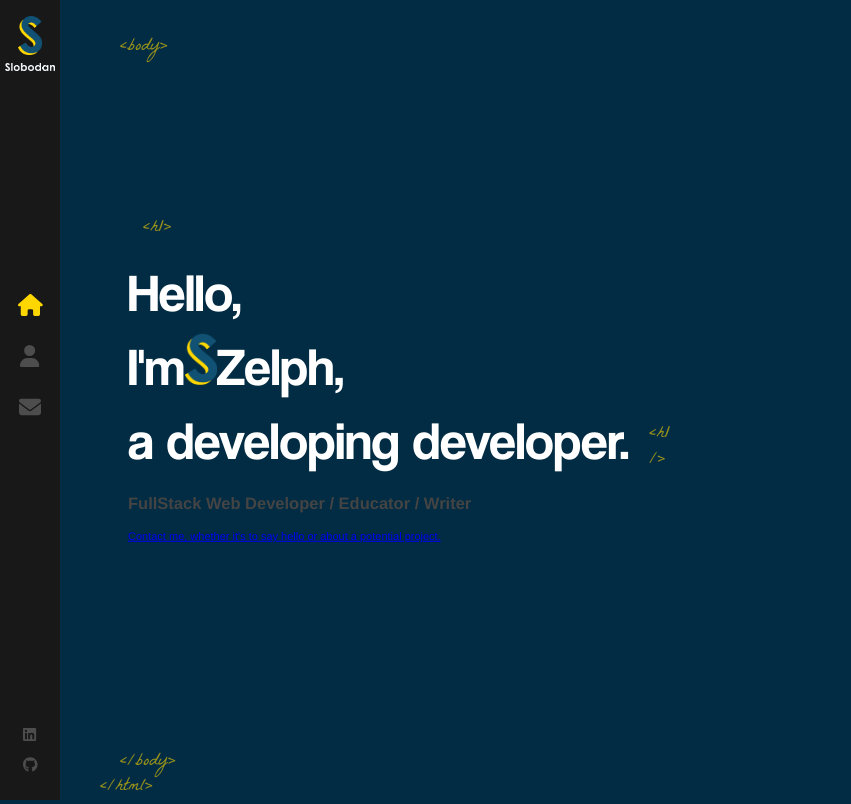
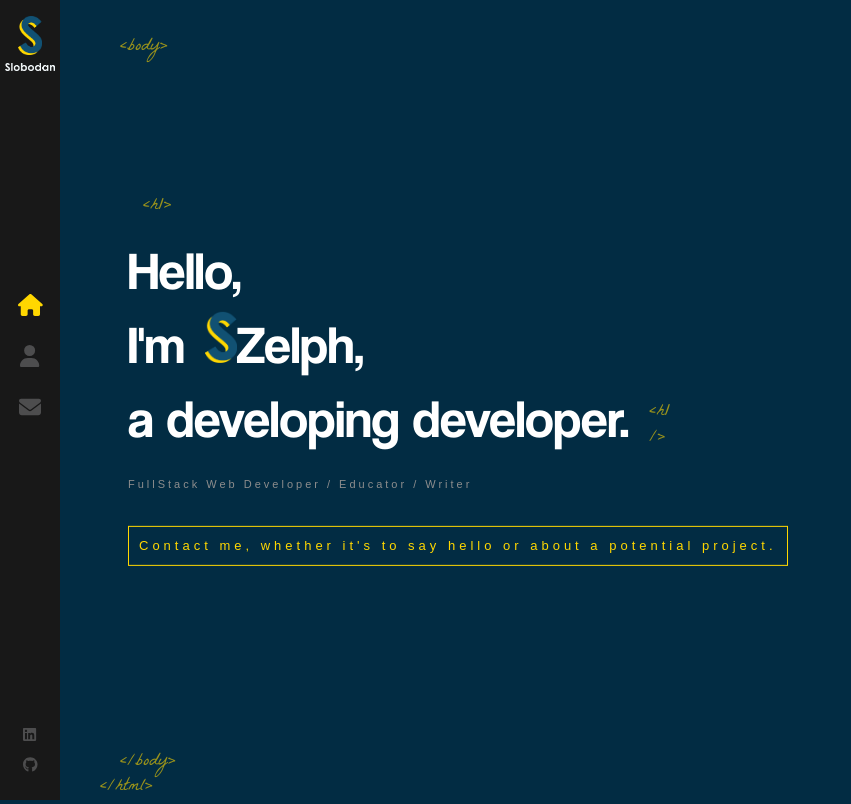
Before and after one commit to BBurleigh/React-Portfolio, a React (Create React App) app: page / in a window 1280 px wide. Shown: the whole page, without its empty margins (0-851 px from the left). Built offline with nearby package versions, Linux system fonts and the light colour scheme.

Commit message:
styled the contact me button

```diff
--- a/src/App.js
+++ b/src/App.js
@@ -13,6 +13,6 @@
       </Routes>
     </>
   );
-}
+};
 
 export default App;
--- a/src/components/Home/index.scss
+++ b/src/components/Home/index.scss
@@ -41,6 +41,41 @@
 
         img {
             width: 32px;
+            margin-left: 20px;
+            opacity: 0;
+            height: auto;
+            animation: rotateIn 1s linear both;
+            animation-delay: 1.4s;
+        }
+    }
+
+    h2 {
+        color: #8d8d8d;
+        margin-top: 20px;
+        font-weight: 400;
+        font-size: 11px;
+        font-family: sans-serif;
+        letter-spacing: 3px;
+        animation: fadeIn 1s 1.8s backwards;
+    }
+
+    .flat-button {
+        color: #ffd700;
+        font-size: 13px;
+        font-weight: 400;
+        letter-spacing: 4px;
+        font-family: sans-serif;
+        text-decoration: none;
+        padding: 10px 10px;
+        border: 1px solid #ffd700;
+        margin-top: 25px;
+        float: left;
+        animation: fadeIn 1s 1.8s backwards;
+        white-space: nowrap;
+
+        &:hover {
+            background: #ffd700;
+            color: #333;
         }
     }
 }
```
